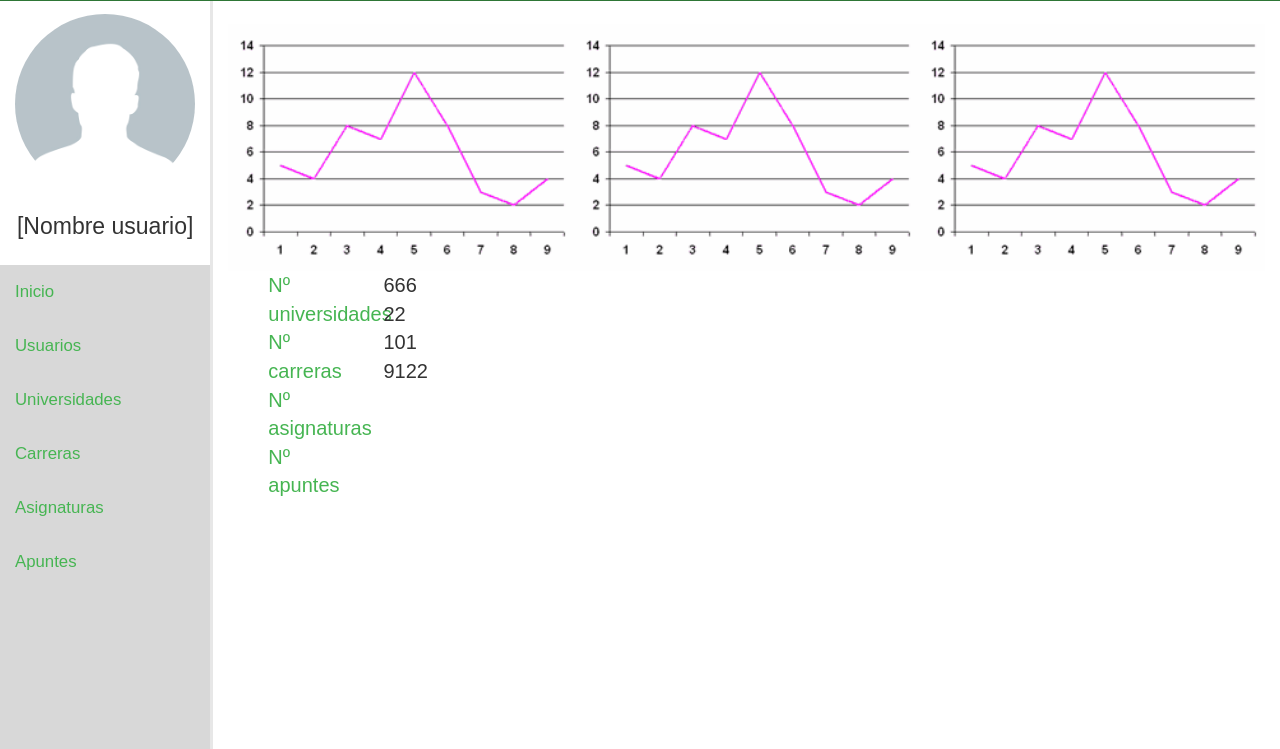
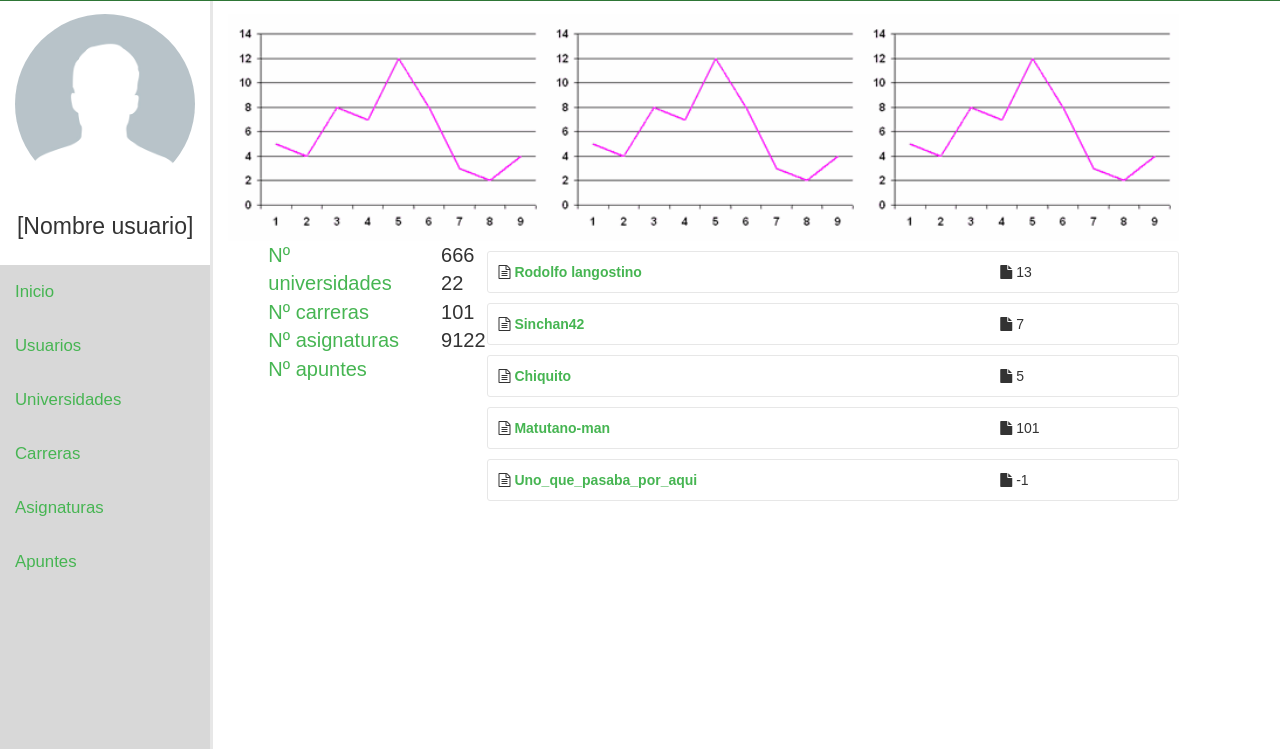
Before and after one commit to paaragon/apuntea, a PHP site: page /admin/inicio.php in a window 1280 px wide. Shown: the part 51-800 px from the top of the page. Run offline with PHP 8.4, Linux system fonts and the light colour scheme.

Commit message:
admin/inicio
Microdetalle pendiente, alinear (dentro del layout) bloque izquierdo con
lista de usuarios

```diff
--- a/admin/inicio.php
+++ b/admin/inicio.php
@@ -1,14 +1,16 @@
 <?php ob_start(); ?>
-<div>
+
+<div class="col-11">
     <p>
         <img class="col-4" src="../img/line-graph.gif" class="img-responsive mini-logo">
         <img class="col-4" src="../img/line-graph.gif" class="img-responsive mini-logo">
         <img class="col-4" src="../img/line-graph.gif" class="img-responsive mini-logo">
     </p>
+    <div class="clear"></div>
 </div>
 <div>
-    <div class="col-4">
-        <div class="col-4">
+    <div class="col-3">
+        <div class="col-8">
             <ul class="no-style-list">
                 <li><a href="#"> Nº universidades</a></li>
                 <li><a href="#"> Nº carreras</a></li>
@@ -16,7 +18,7 @@
                 <li><a href="#"> Nº apuntes</a></li>
             </ul>
         </div>
-        <div class="col-1">
+        <div class="col-4">
             <ul class="no-style-list">
                 <li> 666</li>
                 <li> 22</li>
@@ -26,9 +28,60 @@
         </div>
     </div>
     <div class="col-8">
+        <div class="fila">
+            <p>
+                <span class="col-9">
+                    <span class="fa fa-file-text-o"></span>
+                    <strong><a href="#"> Rodolfo langostino</a></strong>
+                </span>
+                <span class="col-3"><span class="fa fa-file"></span> 13</span>
+            </p>
+            <div class="clear"></div>
+        </div>
+        <div class="fila">
+            <p>
+                <span class="col-9">
+                    <span class="fa fa-file-text-o"></span>
+                    <strong><a href="#"> Sinchan42</a></strong>
+                </span>
+                <span class="col-3"><span class="fa fa-file"></span> 7</span>
+            </p>
+            <div class="clear"></div>
+        </div>
+        <div class="fila">
+            <p>
+                <span class="col-9">
+                    <span class="fa fa-file-text-o"></span>
+                    <strong><a href="#"> Chiquito</a></strong>
+                </span>
+                <span class="col-3"><span class="fa fa-file"></span> 5</span>
+            </p>
+            <div class="clear"></div>
+        </div>
+        <div class="fila">
+            <p>
+                <span class="col-9">
+                    <span class="fa fa-file-text-o"></span>
+                    <strong><a href="#"> Matutano-man</a></strong>
+                </span>
+                <span class="col-3"><span class="fa fa-file"></span> 101</span>
+            </p>
+            <div class="clear"></div>
+        </div>
+        <div class="fila">
+            <p>
+                <span class="col-9">
+                    <span class="fa fa-file-text-o"></span>
+                    <strong><a href="#"> Uno_que_pasaba_por_aqui</a></strong>
+                </span>
+                <span class="col-3"><span class="fa fa-file"></span> -1</span>
+            </p>
+            <div class="clear"></div>
+        </div>
+    </div>
+    <div class="clear"></div>
+</div>
 
-    </div>
-</div>
 <?php
 $contenido = ob_get_clean();
 require "../common/admin/layout.php";
--- a/nbproject/private/private.xml
+++ b/nbproject/private/private.xml
@@ -2,6 +2,9 @@
 <project-private xmlns="http://www.netbeans.org/ns/project-private/1">
     <editor-bookmarks xmlns="http://www.netbeans.org/ns/editor-bookmarks/2" lastBookmarkId="0"/>
     <open-files xmlns="http://www.netbeans.org/ns/projectui-open-files/2">
-        <group/>
+        <group>
+            <file>file:/C:/xampp/htdocs/apuntea/css/usuario.css</file>
+            <file>file:/C:/xampp/htdocs/apuntea/admin/inicio.php</file>
+        </group>
     </open-files>
 </project-private>
```
